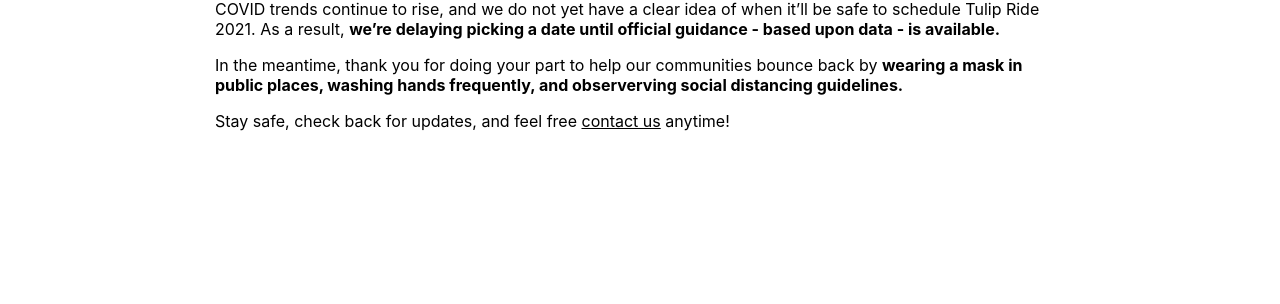
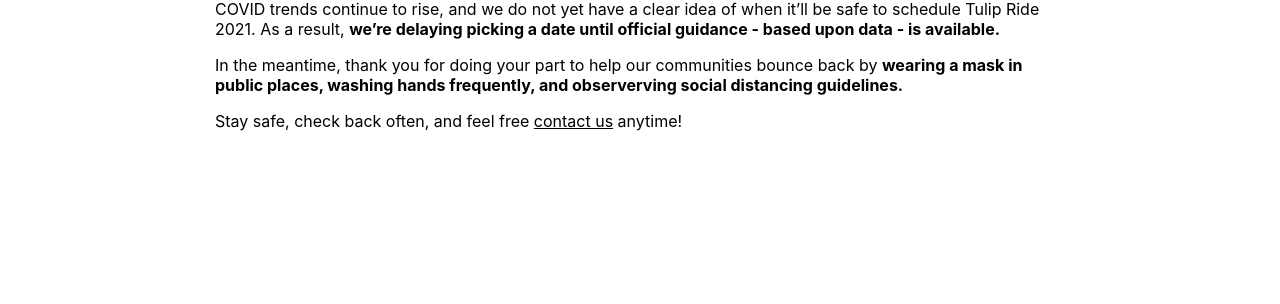
Before and after one commit to jhenshaw/TulipRide, a Jekyll site: the page built from index.md, in a window 1280 px wide. Shown: the part 502-806 px from the top of the page. Built offline with Jekyll 4.4.1, drawn with Linux system fonts in a browser that asks for light colours; some web fonts are replaced.

Commit message:
forcing rebuild

```diff
--- a/index.md
+++ b/index.md
@@ -16,4 +16,4 @@ COVID trends continue to rise, and we do not yet have a clear idea of when it'll
 
 In the meantime, thank you for doing your part to help our communities bounce back by **wearing a mask in public places, washing hands frequently, and observerving social distancing guidelines.**
 
-Stay safe, check back for updates, and feel free <a href="mailto:info@tulipride.org">contact us</a> anytime!
+Stay safe, check back often, and feel free <a href="mailto:info@tulipride.org">contact us</a> anytime!
```
